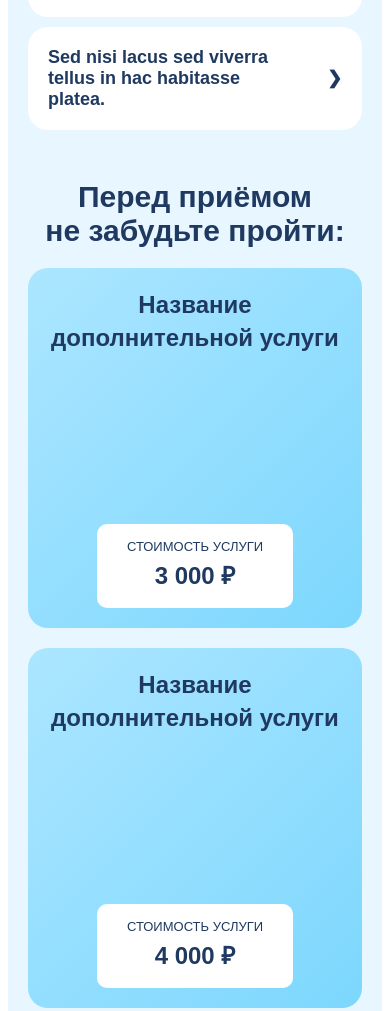
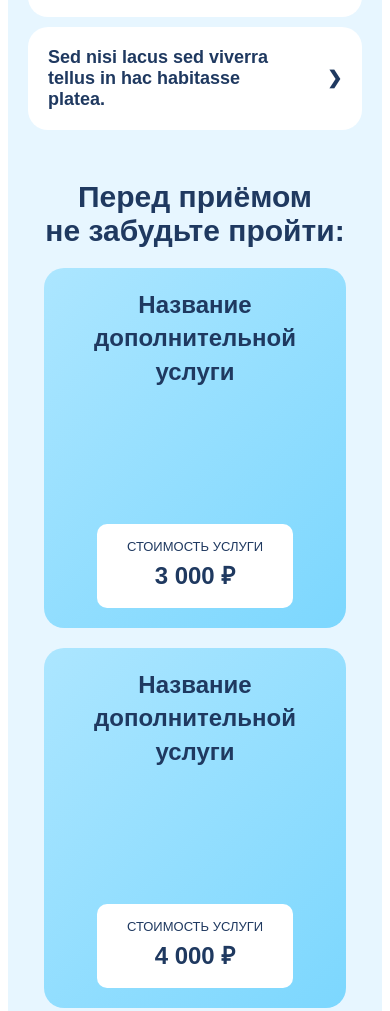
Before and after one commit to golovina-wp/monadja-doctor-detail-card, a plain HTML site: page index.html in a window 390 px wide. Shown: the part 3527-4538 px from the top of the page. Drawn offline with Linux system fonts and the light colour scheme; files whose address does not match are found by name; a web font is replaced by a local one.

Commit message:
Add files via upload

```diff
--- a/media.css
+++ b/media.css
@@ -25,7 +25,11 @@
         height: clamp(100px, 45vw, 260px);
     }
 }
-
+@media (max-width: 756px) {
+    .dop_services_card {
+        width: clamp(250px, 31dvh, 350px);
+    }
+}
 @media screen and (max-width: 670px) {
     .doctor_important_info {
         display: flex;
```
